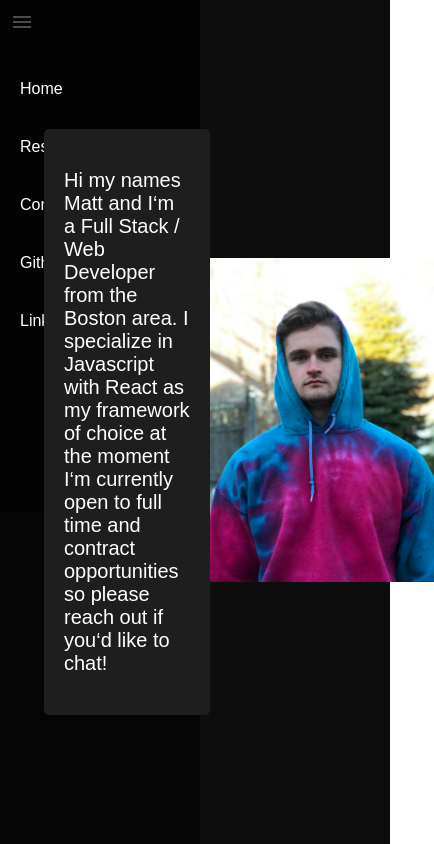
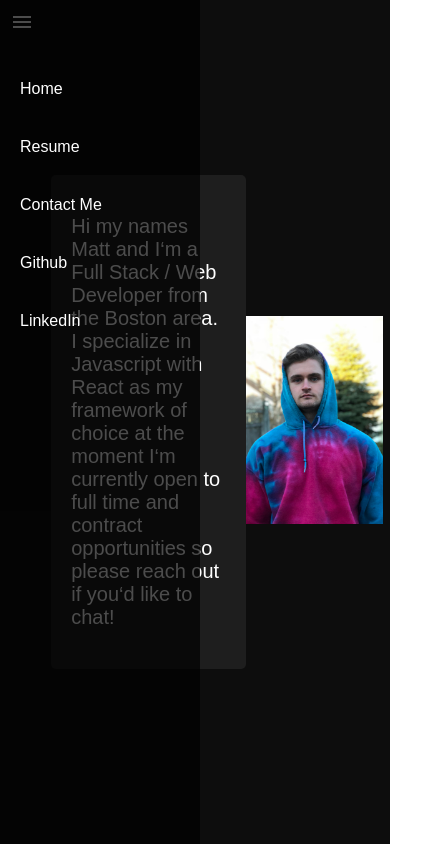
Before and after one commit to chapmanm3/next-blog, a Next.js app: page / in a window 390 px wide. Shown: the whole page, 434 px wide, since content can reach past the window. Built offline with nearby package versions, Linux system fonts and the light colour scheme; a web font is replaced by a local one.

Commit message:
fix mobile styling

```diff
--- a/components/AboutMe/AboutMe.module.scss
+++ b/components/AboutMe/AboutMe.module.scss
@@ -18,5 +18,5 @@
 }
 
 .imageContainer {
-  width: 300px;
+  width: min(40vw, 400px);
 }
--- a/components/DropDown/dropdown.module.scss
+++ b/components/DropDown/dropdown.module.scss
@@ -7,7 +7,6 @@
 }
 
 .titleCard {
-  height: 50px;
   background: rgba(20, 20, 20, 1);
   border-radius: 5px;
 }
--- a/components/NavBar/navbar.module.scss
+++ b/components/NavBar/navbar.module.scss
@@ -2,7 +2,7 @@
   height: 100%;
   width: 0;
   position: fixed;
-  z-index: 1;
+  z-index: 2;
   top: 0;
   left: 0;
   background-color: rgba(0, 0, 0, 0.7);
```
